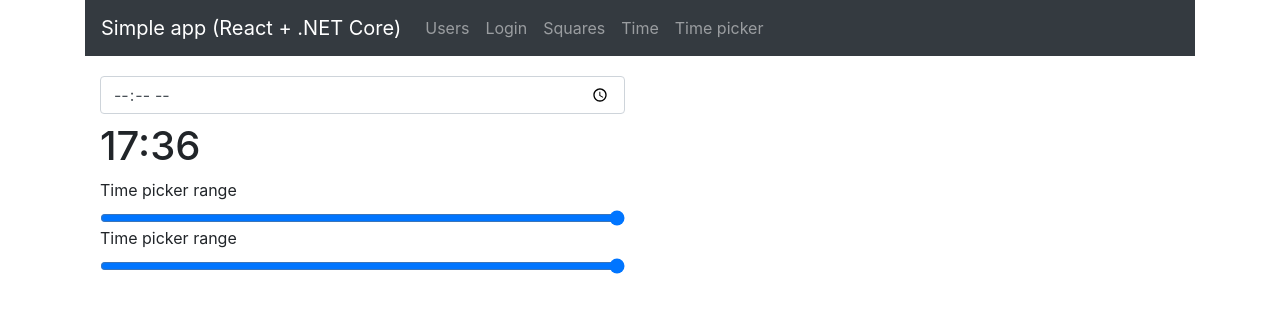
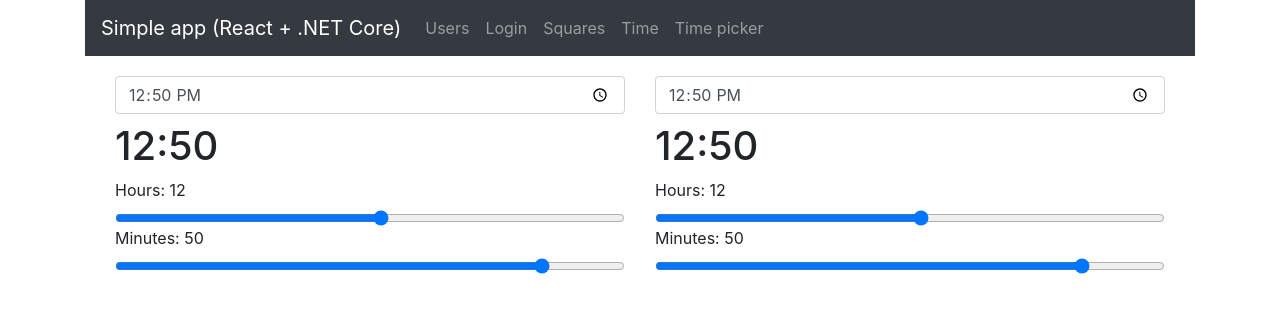
Before and after one commit to avirix/ReactPractice, a React (Create React App) app in the folder client/: page /time_picker in a window 1280 px wide. Shown: the top 312 px of the page. Built offline with nearby package versions, Linux system fonts and the light colour scheme; no server answers; the HTML template or start-up script is replaced by a standard one.

Commit message:
add TimePicker functionality

```diff
--- a/client/src/App.tsx
+++ b/client/src/App.tsx
@@ -4,9 +4,9 @@ import Users from './components/Users';
 import Login from './components/Login';
 import Header from './components/Header';
 import Board from './components/squares/Board';
+import TimePickerContainer from './components/timepicker/TimePickerContainer';
 import SimpleTimePicker from './components/time/SimpleTimePicker';
 import 'bootstrap/dist/css/bootstrap.css';
-import TimePicker from './components/timepicker/TimePicker';
 
 const App: React.FC = () => {
   return (
@@ -20,7 +20,7 @@ const App: React.FC = () => {
         <Route path='/login' component={Login} />
         <Route path='/squares' component={Board} />
         <Route path='/time' component={SimpleTimePicker} />
-        <Route path='/time_picker' component={TimePicker} />
+        <Route path='/time_picker' component={TimePickerContainer} />
       </Switch>
     </div>
   );
--- a/client/src/components/squares/Board.tsx
+++ b/client/src/components/squares/Board.tsx
@@ -19,6 +19,7 @@ class Board extends React.Component<{}, BoardState>{
             .btnTapped
             .bind(this);
     }
+
     btnTapped() {
         console.log('tapped');
     }
--- a/client/src/components/timepicker/TimePicker.tsx
+++ b/client/src/components/timepicker/TimePicker.tsx
@@ -2,14 +2,76 @@ import React from "react";
 import TimePickerRange from "./TimePickerRange";
 import TimePickerClock from "./TimePickerClock";
 
-class TimePicker extends React.Component {
+interface TimePickerProps {
+    time: string
+}
+
+interface TimePickerState {
+    hours: string,
+    minutes: string
+}
+
+class TimePicker extends React.Component<TimePickerProps, TimePickerState> {
+    constructor(props: TimePickerProps) {
+        super(props);
+        const time = props.time ? "12:50" : props.time;
+        const splittedTime = time
+            .split(':')
+            .map(e => e.length === 1 ? "0" + e : e);
+        this.state = {
+            hours: splittedTime[0],
+            minutes: splittedTime[1]
+        }
+    }
+
+    onHoursChange = (newHours: string) => {
+        let { hours } = this.state;
+        if (newHours != hours) {
+            hours = newHours.length === 1
+                ? "0" + newHours
+                : newHours;
+            this.setState({ hours: hours });
+        }
+    };
+
+    onMinutesChange = (newMinutes: string) => {
+        let { minutes } = this.state;
+        if (newMinutes != minutes) {
+            minutes = newMinutes.length === 1
+                ? "0" + newMinutes
+                : newMinutes;
+            this.setState({ minutes: minutes });
+        }
+    };
+
+    onTimeChange = (newTime: string) => {
+        const splittedTime = newTime
+            .split(':')
+            .map(e => e.length === 1 ? "0" + e : e);
+        this.onHoursChange(splittedTime[0]);
+        this.onMinutesChange(splittedTime[1]);
+    }
+
     render() {
         return (
-            <div className="col-sm-12 col-md-6">
-                <TimePickerClock />
-                <h1>17:36</h1>
-                <TimePickerRange />
-                <TimePickerRange />
+            <div className="d-inline-block col-sm-12 col-md-6">
+                <TimePickerClock
+                    minute={this.state.minutes}
+                    hours={this.state.hours}
+                    onChange={this.onTimeChange} />
+                <h1>{this.state.hours}:{this.state.minutes}</h1>
+                <TimePickerRange
+                    text={"Hours: " + this.state.hours}
+                    value={this.state.hours}
+                    min={0}
+                    max={23}
+                    onChange={this.onHoursChange} />
+                <TimePickerRange
+                    text={"Minutes: " + this.state.minutes}
+                    value={this.state.minutes}
+                    min={0}
+                    max={59}
+                    onChange={this.onMinutesChange} />
             </div>
         );
     }
--- a/client/src/components/timepicker/TimePickerClock.tsx
+++ b/client/src/components/timepicker/TimePickerClock.tsx
@@ -1,10 +1,18 @@
 import React from "react";
 
-class TimePickerClock extends React.Component {
+export interface ClockProps {
+    minute: string,
+    hours: string,
+    onChange(newTime: string): void
+}
+
+class TimePickerClock extends React.Component<ClockProps> {
     render() {
         return (
-            <div className=" mb-2">
-                <input type="time" className="form-control" />
+            <div className="mb-2">
+                <input type="time" className="form-control"
+                    value={this.props.hours + ":" + this.props.minute}
+                    onChange={(e) => this.props.onChange(e.target.value)} />
             </div>
         );
     }
--- /dev/null
+++ b/client/src/components/timepicker/TimePickerContainer.tsx
@@ -0,0 +1,15 @@
+import React from "react";
+import TimePicker from "./TimePicker";
+
+class TimePickerContainer extends React.Component {
+    render() {
+        return (
+            <div className="col-12">
+                <TimePicker time={"12:50"}/>
+                <TimePicker time={"12:50"}/>
+            </div>
+        );
+    }
+}
+
+export default TimePickerContainer;
--- a/client/src/components/timepicker/TimePickerRange.tsx
+++ b/client/src/components/timepicker/TimePickerRange.tsx
@@ -1,12 +1,25 @@
 import React from "react";
 
-class TimePickerRange extends React.Component {
+interface TimePickerRangeProps {
+    value: string,
+    min: number,
+    max: number,
+    text?: string,
+    onChange(newTime: string): void
+}
+
+class TimePickerRange extends React.Component<TimePickerRangeProps> {
     render() {
         return (
             <div>
-                <label>Time picker range</label>
-                <input type="range" min="0" max="23" step="1"
-                    className="form-control-range" />
+                <label>{this.props.text}</label>
+                <input type="range"
+                    className="form-control-range"
+                    min={this.props.min}
+                    max={this.props.max}
+                    step="1"
+                    value={this.props.value}
+                    onChange={(e) => this.props.onChange(e.target.value)} />
             </div>
         );
     }
```
